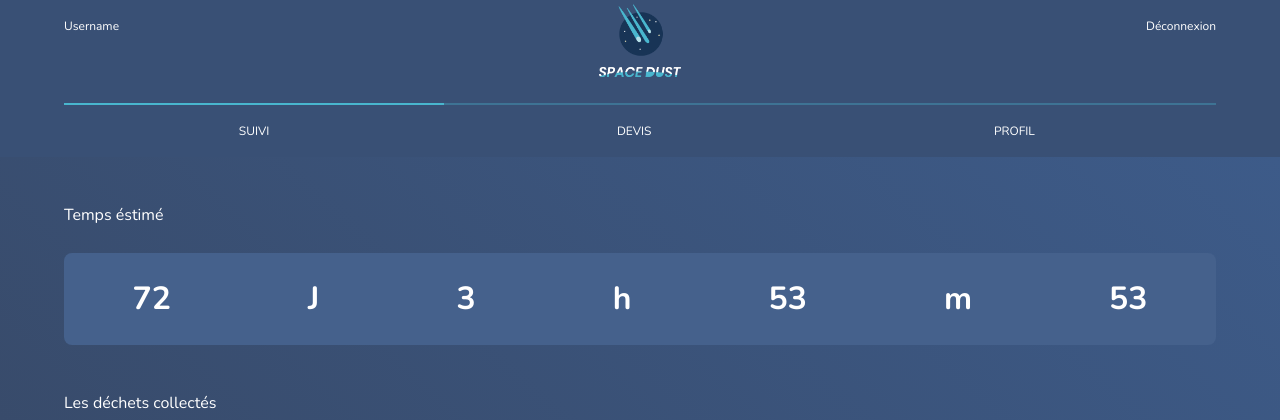
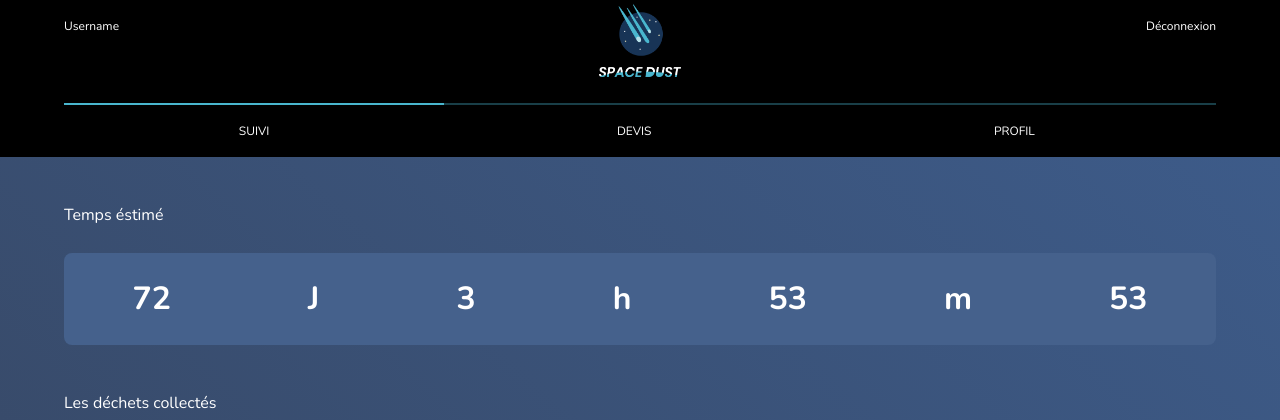
Before and after one commit to Doriantaing/space_dust, a PHP site: page /user/index.html in a window 1280 px wide. Shown: the top 420 px of the page. Run offline with PHP 8.4, Linux system fonts and the light colour scheme; some libraries are stand-ins or nearby versions.

Commit message:
final user + header

```diff
--- a/assets/styles/css/styles.css
+++ b/assets/styles/css/styles.css
@@ -126,6 +126,9 @@ table {
   font-size: 12px;
   font-family: 'Nunito', sans-serif;
   color: #FFF; }
+  @media (min-width: 949px) {
+    .headeruser {
+      background: black; } }
   .headeruser__inner {
     width: 90%;
     margin: auto;
--- a/assets/styles/scss/components/_headerclient.scss
+++ b/assets/styles/scss/components/_headerclient.scss
@@ -4,6 +4,11 @@
   font-size: 12px;
   font-family: 'Nunito', sans-serif;
   color: #FFF;
+
+
+  @include for-size(tablet-landscape-up){
+    background: black;
+  }
   &__inner{
     width: 90%;
     margin: auto;
--- a/assets/styles/scss/global/_variables.scss
+++ b/assets/styles/scss/global/_variables.scss
@@ -8,9 +8,9 @@ $gradientBlue : linear-gradient(#55b7f1 0%, #1177fc 100%);
 $gradientYellow : linear-gradient(#fc7411 0%, #f1b555 100%);
 $gradientRed : linear-gradient(#ff3743 0%, #f15555 100%);
 
-$breakpoints: (
-    xs: 576px,
-    sm: 768px,
-    md: 1024px,
-    lg: 1200px
-);
+
+
+$bp-tablet: 600px;
+$bp-desktop: 949px;
+$bp-desktop-large: 1200px;
+$bp-desktop-x-large: 1800px;
--- a/assets/styles/scss/mixins/_forsize.scss
+++ b/assets/styles/scss/mixins/_forsize.scss
@@ -4,10 +4,10 @@
 
 
 @mixin for-size($range) {
-  $phone-upper-boundary: $tp-tablet;
-  $tablet-portrait-upper-boundary: $tp-desktop;
-  $tablet-landscape-upper-boundary: $tp-desktop-large;
-  $desktop-upper-boundary: $tp-desktop-x-large;
+  $phone-upper-boundary: $bp-tablet;
+  $tablet-portrait-upper-boundary: $bp-desktop;
+  $tablet-landscape-upper-boundary: $bp-desktop-large;
+  $desktop-upper-boundary: $bp-desktop-x-large;
 
   @if $range == phone-only {
     @media (max-width: #{$phone-upper-boundary - 1}) { @content; }
--- a/assets/styles/scss/styles.scss
+++ b/assets/styles/scss/styles.scss
@@ -1,10 +1,9 @@
-// Forsize
-@import "./mixins/forsize";
-
 // Global
 @import "./global/reset";
 @import "./global/variables";
 
+// Forsize
+@import "./mixins/forsize";
 
 // Components
 @import "./components/header";
```
Also changed, not shown: 1 other file.
